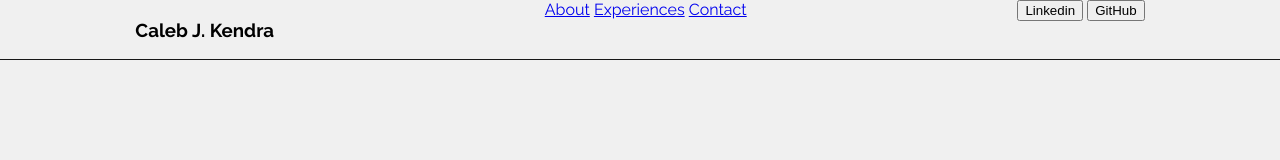
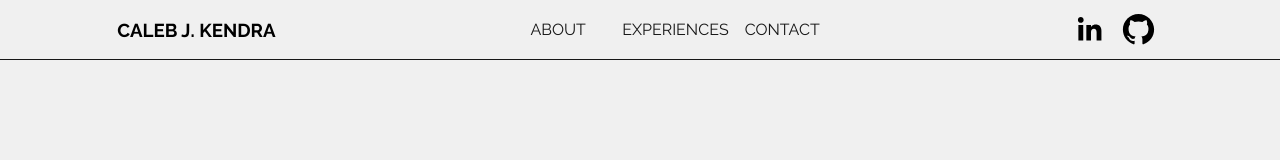
Before and after one commit to CalebKendra/caleb-website, a website: page src/pages/index.html in a window 1280 px wide. Drawn offline with Linux system fonts and the light colour scheme; files that its build step writes are made by us from their sources.

Commit message:
added social media buttons and classes

```diff
--- a/src/pages/index.html
+++ b/src/pages/index.html
@@ -8,14 +8,17 @@
 <body>
     <header>
         <h3>Caleb J. Kendra</h3>
-        <nav>
+        <nav class="nav-bar">
             <a href="/about">About</a>
             <a href="/experiences">Experiences</a>
             <a href="/contact">Contact</a>
         </nav>
         <nav>
-            <button>Linkedin</button>
-            <button>GitHub</button>
+            <div style="display: flex; flex-wrap:wrap; align-items: center; justify-content: center;"><a href="https://www.linkedin.com/in/calebkendra/" target="_blank" rel="noopener noreferrer" style="text-decoration:none;border:0;width:43px;height:43px;padding:0;margin:3px;color:#000000;"><svg class="niftybutton-linkedin" style="display:block;fill:currentColor" data-donate="true" data-tag="lin" data-name="LinkedIn" viewBox="0 0 512 512" preserveAspectRatio="xMidYMid meet"><title>LinkedIn social icon</title>
+                <path d="M186.4 142.4c0 19-15.3 34.5-34.2 34.5 -18.9 0-34.2-15.4-34.2-34.5 0-19 15.3-34.5 34.2-34.5C171.1 107.9 186.4 123.4 186.4 142.4zM181.4 201.3h-57.8V388.1h57.8V201.3zM273.8 201.3h-55.4V388.1h55.4c0 0 0-69.3 0-98 0-26.3 12.1-41.9 35.2-41.9 21.3 0 31.5 15 31.5 41.9 0 26.9 0 98 0 98h57.5c0 0 0-68.2 0-118.3 0-50-28.3-74.2-68-74.2 -39.6 0-56.3 30.9-56.3 30.9v-25.2H273.8z"></path>
+            </svg></a><a href="https://github.com/CalebKendra" target="_blank" rel="noopener noreferrer" style="text-decoration:none;border:0;width:43px;height:43px;padding:0;margin:3px;color:#000000;"><svg class="niftybutton-github" style="display:block;fill:currentColor" data-donate="true" data-tag="git" data-name="Github" viewBox="0 0 512 512" preserveAspectRatio="xMidYMid meet"><title>Github social icon</title>
+                <path d="M256 70.7c-102.6 0-185.9 83.2-185.9 185.9 0 82.1 53.3 151.8 127.1 176.4 9.3 1.7 12.3-4 12.3-8.9V389.4c-51.7 11.3-62.5-21.9-62.5-21.9 -8.4-21.5-20.6-27.2-20.6-27.2 -16.9-11.5 1.3-11.3 1.3-11.3 18.7 1.3 28.5 19.2 28.5 19.2 16.6 28.4 43.5 20.2 54.1 15.4 1.7-12 6.5-20.2 11.8-24.9 -41.3-4.7-84.7-20.6-84.7-91.9 0-20.3 7.3-36.9 19.2-49.9 -1.9-4.7-8.3-23.6 1.8-49.2 0 0 15.6-5 51.1 19.1 14.8-4.1 30.7-6.2 46.5-6.3 15.8 0.1 31.7 2.1 46.6 6.3 35.5-24 51.1-19.1 51.1-19.1 10.1 25.6 3.8 44.5 1.8 49.2 11.9 13 19.1 29.6 19.1 49.9 0 71.4-43.5 87.1-84.9 91.7 6.7 5.8 12.8 17.1 12.8 34.4 0 24.9 0 44.9 0 51 0 4.9 3 10.7 12.4 8.9 73.8-24.6 127-94.3 127-176.4C441.9 153.9 358.6 70.7 256 70.7z"></path>
+            </svg></a></div>
         </nav>
     </header>
 </body>
--- a/src/static/style/style.css
+++ b/src/static/style/style.css
@@ -22,5 +22,27 @@ header {
     left: 0;
     width: 100%;
     justify-content: space-around;
+    text-transform: uppercase;
     border-bottom: 1px solid var(--black);
 }
+
+nav {
+    align-content: center;
+}
+
+/* Classes */
+
+.nav-bar {
+    display: flex;
+    flex-wrap: wrap;
+    justify-content: space-between;
+    width: 25%;
+    gap: 2px;
+}
+
+.nav-bar a {
+    width: 30%;
+    color: var(--black);
+    text-align: center;
+    text-decoration: none;
+}
```
